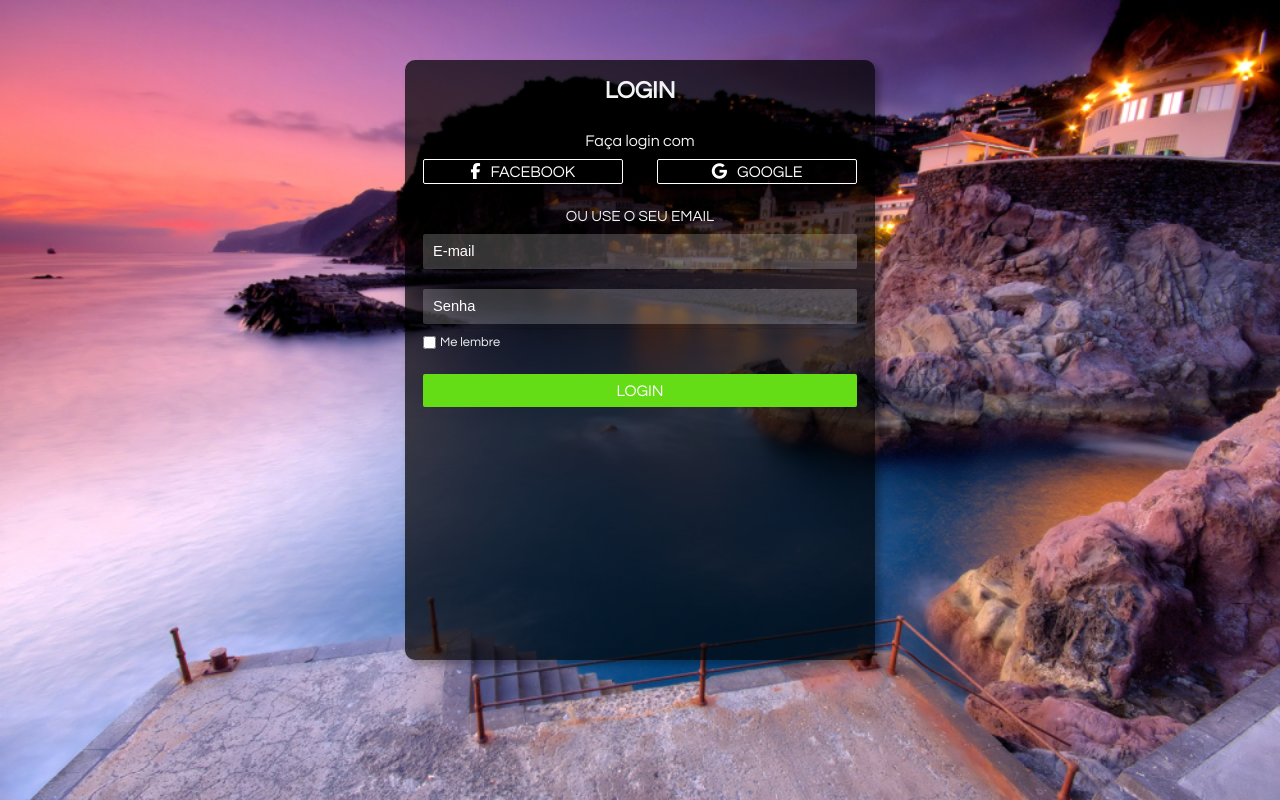
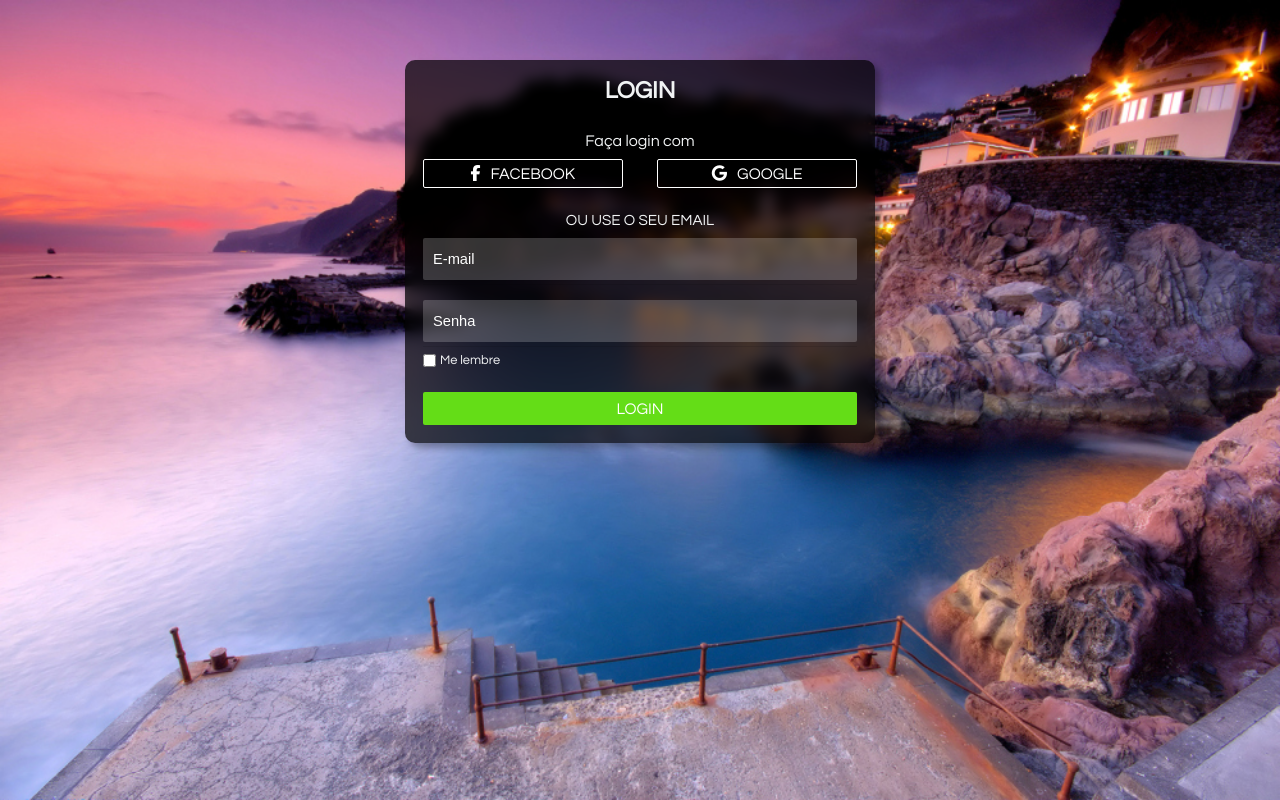
Before and after one commit to AlexMaia21/LOGIN_CSS, a plain HTML site: page index.html in a window 1280 px wide. Drawn offline with Linux system fonts and the light colour scheme.

Commit message:
Adição do backdrop filter

```diff
--- a/css/style.css
+++ b/css/style.css
@@ -6,10 +6,11 @@ body {
 }
 
 #container {
+	backdrop-filter: blur(7px);
 	margin: 60px auto;
 	color: #f1f3f4;
 	max-width: 470px;
-	min-height: 75vh;
+	max-height: 86vh;
 	background: rgba(0, 0, 0, 0.7);
 	box-shadow: 5px 5px 7px rgba(0, 0, 0, 0.3);
 	border-radius: 10px;
@@ -35,7 +36,7 @@ body {
 	text-transform: uppercase;
 	text-decoration: none;
 	width: 46%;
-	padding: 3px 0;
+	padding: 5px 0;
 	border: 1px solid white;
 	color: white;
 	border-radius: 2px;
@@ -63,7 +64,7 @@ input.email, input.password {
 	width: 100%;
 	background: rgba(255, 255, 255, 0.2);
 	padding-left: 10px;
-	height: 35px;
+	height: 42px;
 	border-radius: 2px;
 	outline: transparent;
 }
```
